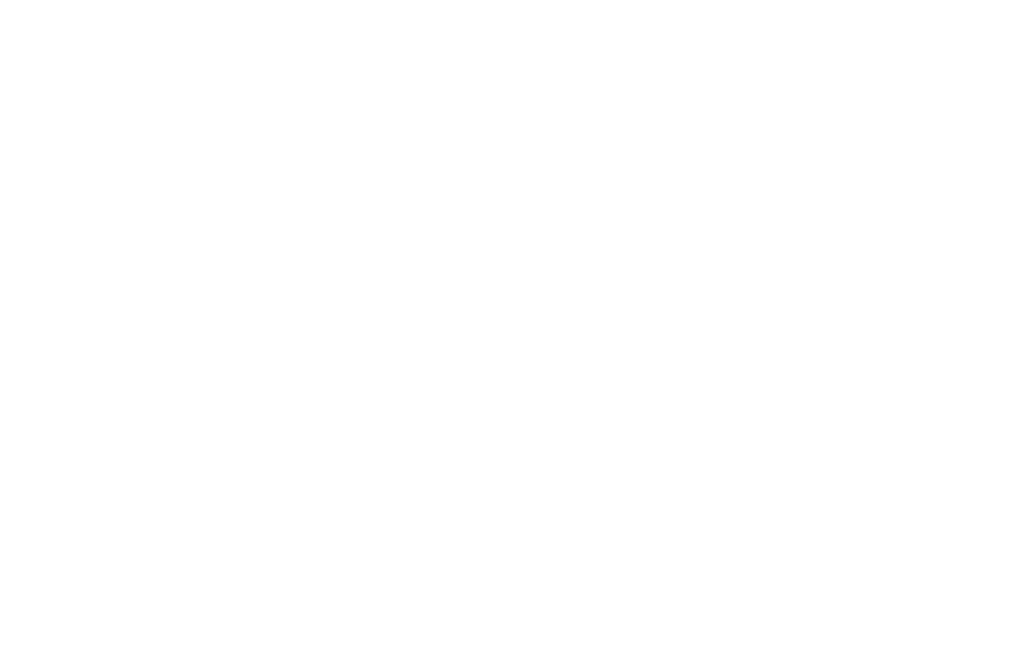
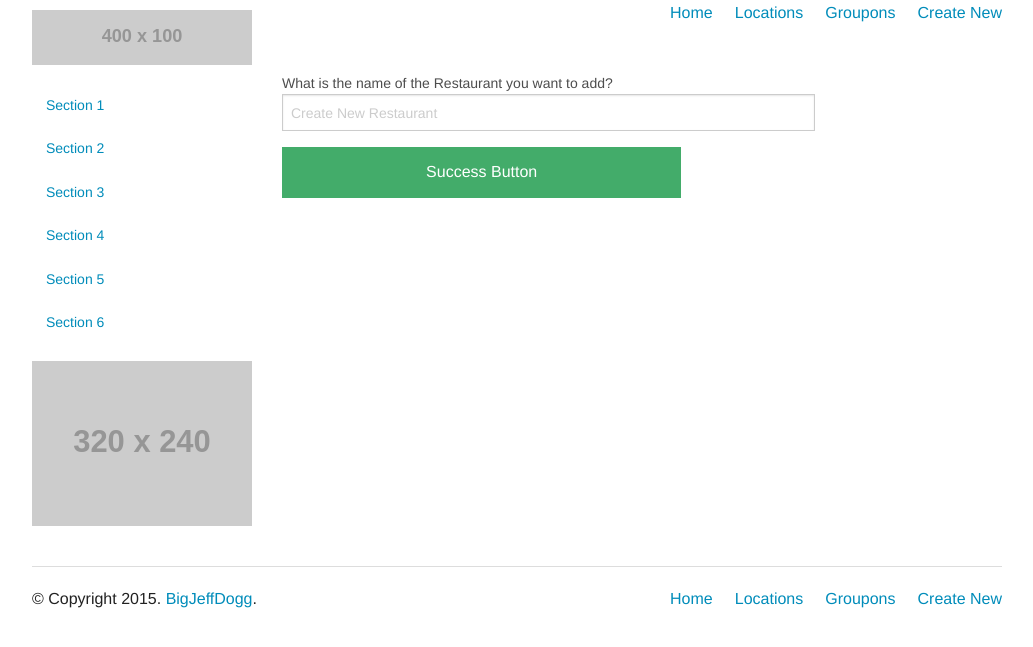
Before and after one commit to jreiher2003/Menu, a Flask app: page /restaurant/new in a window 1280 px wide. Before the commit the part shown is empty. Shown: the top 647 px of the page, without its empty margins (123-1156 px from the left). Run offline with Flask 2, Linux system fonts and the light colour scheme; grey boxes labelled with a size stand in for pictures from a placeholder-image service; some libraries are stand-ins or nearby versions; some web fonts are replaced.

Commit message:
add some template mockups

```diff
--- a/templates/base.html
+++ b/templates/base.html
@@ -34,11 +34,8 @@
 
         <div class="large-9 push-3 columns">
 
-          <h3>Restaurants <small>Englewood, Florida</small></h3>
-
-
-
-          <p>Here is a list of Restuarants in Englewood Florida.  This is a webdevlopment project so the acuracy of the menu items may be off.  You are able to get the gist of what is available to eat in this great city of ours.  I may be intersted in making this site more acurate in the future, but for now we are just doing a mock up for learning purposes.  The name of this site can be EnglewoodRestaurants.com or something similar to that effect.</p>
+         {% block content %}
+         {% endblock %}
 
         </div>
 
--- a/templates/front.html
+++ b/templates/front.html
@@ -11,4 +11,4 @@
 
 </div>
 
-{% endblock content %}
+{% endblock %}
--- a/templates/newrestaurant.html
+++ b/templates/newrestaurant.html
@@ -0,0 +1,17 @@
+{% extends 'base.html' %}
+
+{% block content %}
+
+<form>
+  <div class="row">
+    <div class="large-9 columns">
+      <label>What is the name of the Restaurant you want to add?
+        <input type="text" placeholder="Create New Restaurant" />
+      </label>
+      <a href="#" class="button success large-9 columns">Success Button</a>
+    </div>
+  </div>
+
+</form>
+
+{% endblock %}
```
